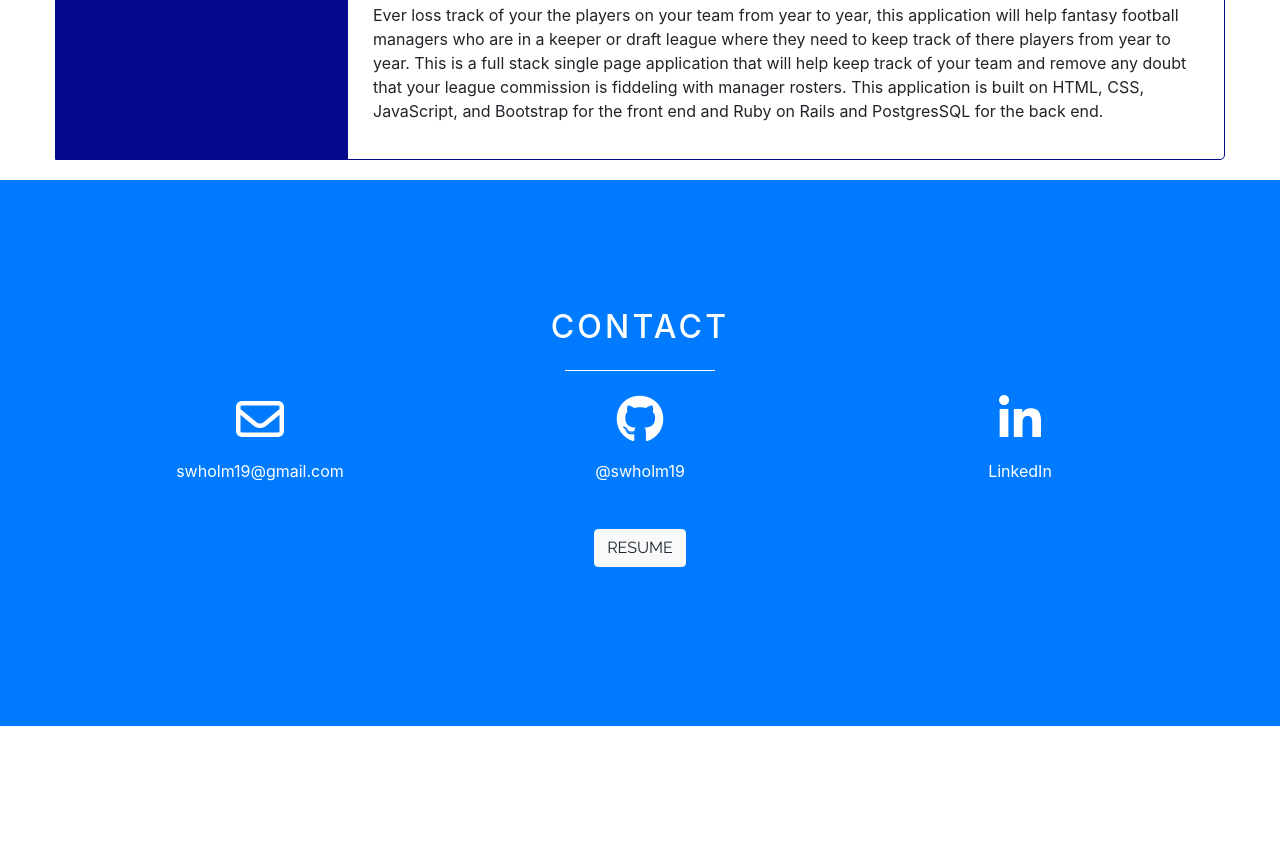
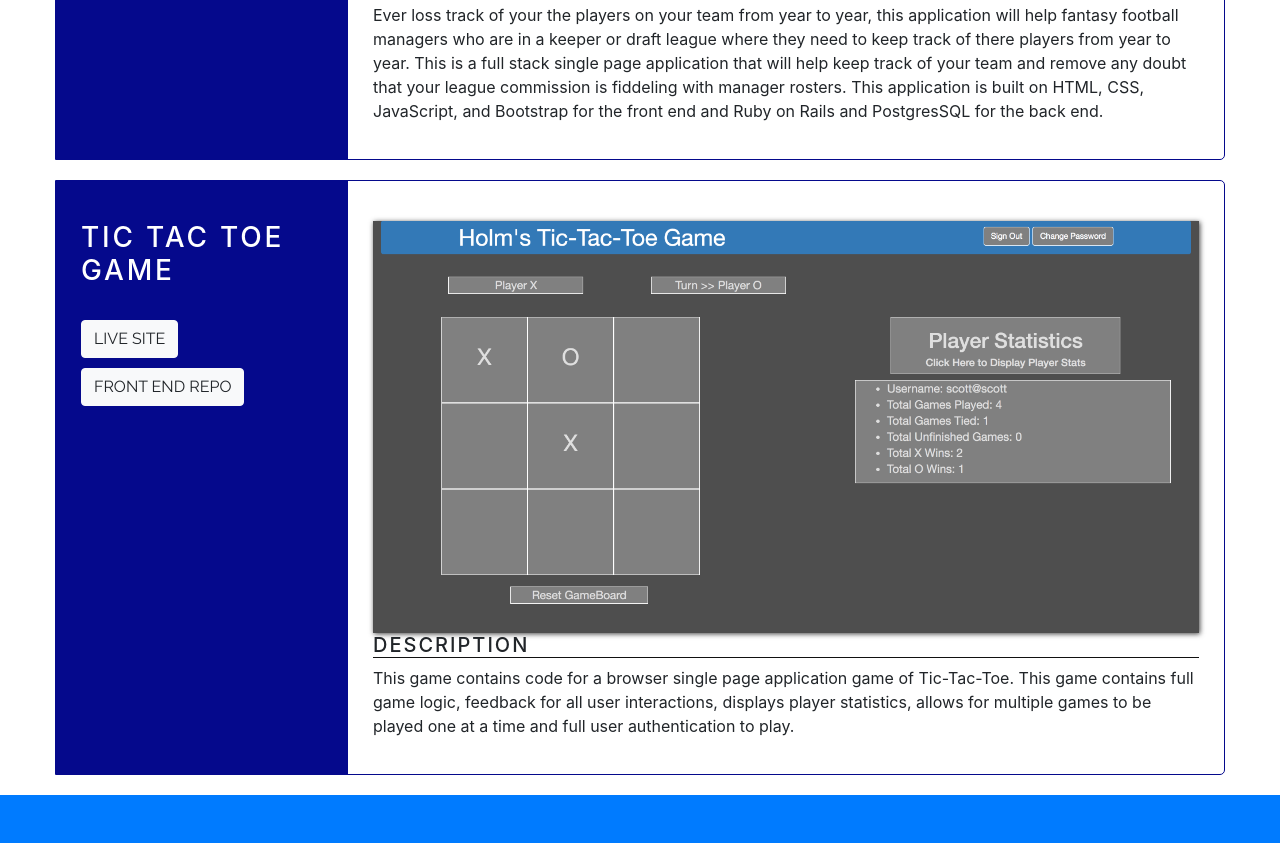
Before and after one commit to swholm19/swholm19.github.io, a website with bundled scripts: page index.html in a window 1280 px wide. Shown: the part 2797-3640 px from the top of the page. Before the commit the page ends 3523 px from the top, so only its background shows below. Built offline with nearby package versions, Linux system fonts and the light colour scheme.

Commit message:
Added Tic-Tac-Toe Project to Portfolio

```diff
--- a/index.html
+++ b/index.html
@@ -153,6 +153,21 @@
         </div>
       </div>
     </div>
+    <div class="container p-0">
+      <div class="row project">
+        <div class="col-md-3">
+          <h3>Tic Tac Toe Game</h3>
+          <p><br><a target="_blank" href="https://swholm19.github.io/holm-TicTacToeProject-client/" class="btn btn-light">Live site</a>
+            <a target="_blank" href="https://github.com/swholm19/holm-TicTacToeProject-client" class="btn btn-light">Front End Repo</a></p>
+        </div>
+        <div class="col-md-9"><img class="img-fluid" src="img/tictactoe_screenshot.png" alt="">
+          <h5>Description</h5>
+          <p>This game contains code for a browser single page application game of Tic-Tac-Toe.
+            This game contains full game logic, feedback for all user interactions, displays player statistics,
+             allows for multiple games to be played one at a time and full user authentication to play.</p>
+        </div>
+      </div>
+    </div>
   </section>
 
   <section class="bg-primary text-white" id="contact">
@@ -189,7 +204,7 @@
           </div>
           <div class="row">
             <div class="col-md-4 text-center mx-auto text-center">
-              <a class="btn btn-light btn-xl sr-button" href="./img/resume.pdf" style="margin-top:30px">Resume</a>
+              <a class="btn btn-light btn-xl sr-button" href="./img/holm_wip_resume.pdf" style="margin-top:30px">*Work In Progress* Resume</a>
             </div>
           </div>
         </div>
```
Also changed, not shown: img/tictactoe_screenshot.png (added), 1 other file.
